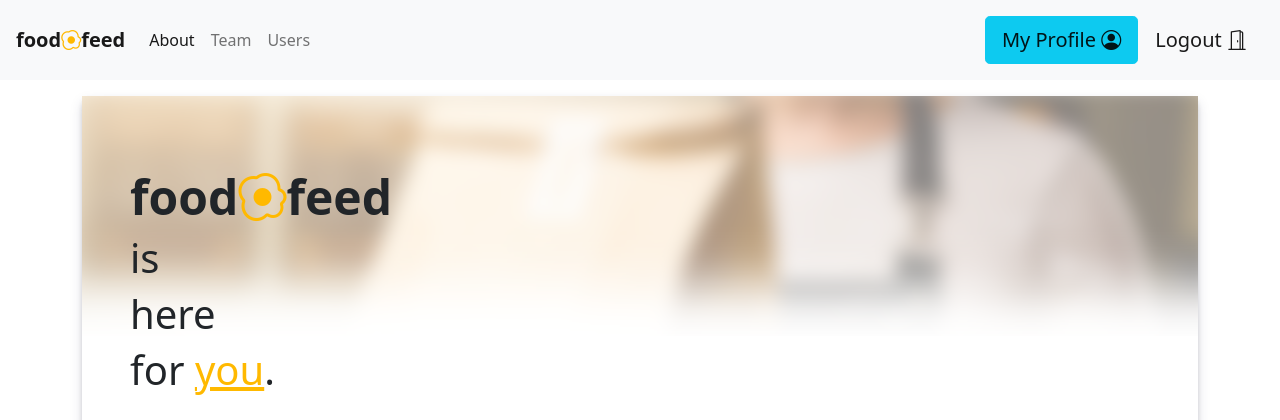
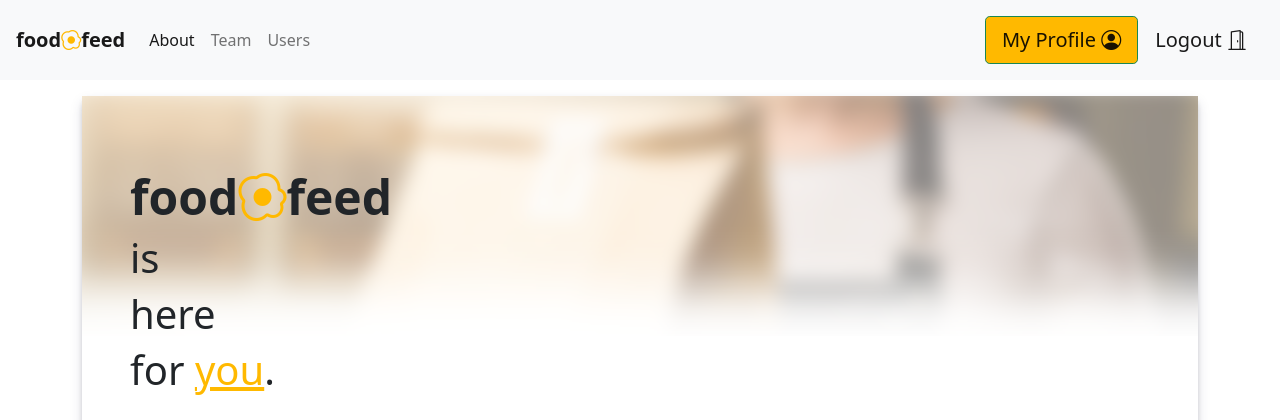
Before and after one commit to noahabay/foodfeed, a PHP site: page /index.php in a window 1280 px wide. Shown: the top 420 px of the page. Run offline with PHP 8.4, Linux system fonts and the light colour scheme; the visitor is signed in with stand-in values (Sample User, id 1); some libraries are stand-ins or nearby versions.

Commit message:
make adjustments to session's name

```diff
--- a/website/includes/components/navbar.php
+++ b/website/includes/components/navbar.php
@@ -21,7 +21,7 @@
     if(isset($_SESSION["userName"])){
       ?>
       <span class="navbar-text">
-        <button  class="btn btn-info btn-lg"><a href="users.php?userID=<?php echo($_SESSION["userID"])?>" style = "text-decoration: none">My Profile <i class="bi-person-circle" style="font-size: 1em"></i></i></a>  </button>
+        <button  class="btn btn-success btn-lg"><a href="users.php?userID=<?php echo($_SESSION["userID"])?>" style = "text-decoration: none">My Profile <i class="bi-person-circle" style="font-size: 1em"></i></i></a>  </button>
       </span>
 
       <span class="navbar-text">
--- a/website/includes/header.php
+++ b/website/includes/header.php
@@ -1,7 +1,6 @@
 <?php
     session_name('foodfeed');
     session_start();
-    $_SESSION['userName'] = "hello";
 ?>
 <?php include "db/db.php" ?>
 <?php include "functions/functions.php" ?>
```
